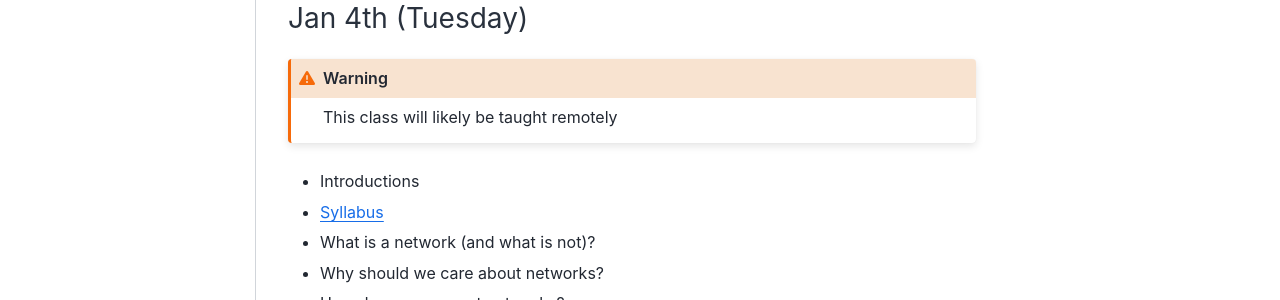
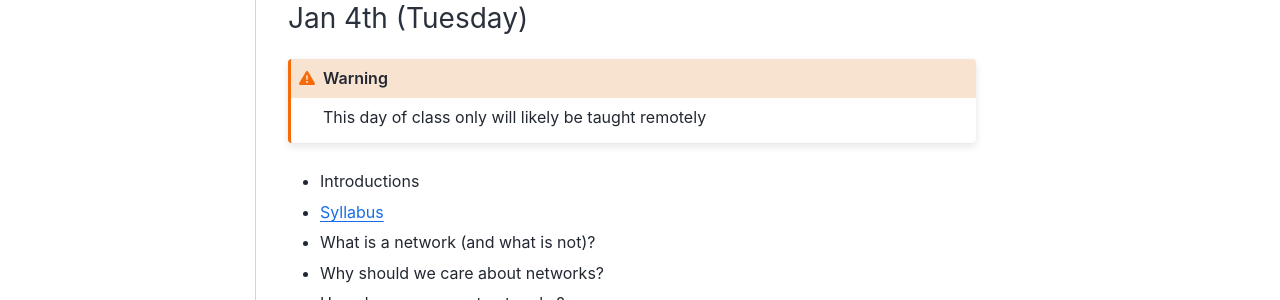
Before and after one commit to bdpedigo/networks-course, a Jupyter Book: the page built from docs/calendar.md, in a window 1280 px wide and 900 px high. Shown: the part 351-651 px from the top of the window. Built offline with Jupyter Book 1.0.4 settings and Sphinx 7.4.7 and the Sphinx Book theme 1.1.4, drawn with Linux system fonts in a browser that asks for light colours.

Commit message:
Update calendar.md

````diff
--- a/docs/calendar.md
+++ b/docs/calendar.md
@@ -7,7 +7,7 @@ Schedule below is approximate and subject to change
 ## Week 1
 ### Jan 4th (Tuesday)
 ```{warning}
-This class will likely be taught remotely
+This day of class only will likely be taught remotely
 ```
 - Introductions
 - [Syllabus](page:syllabus)
````
